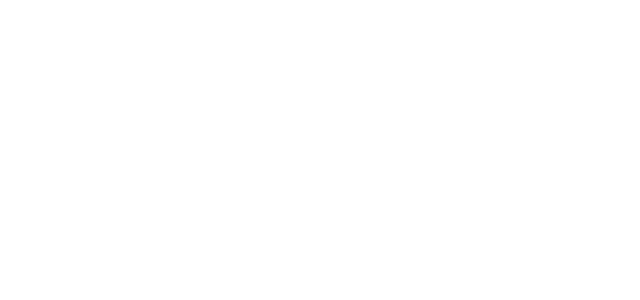
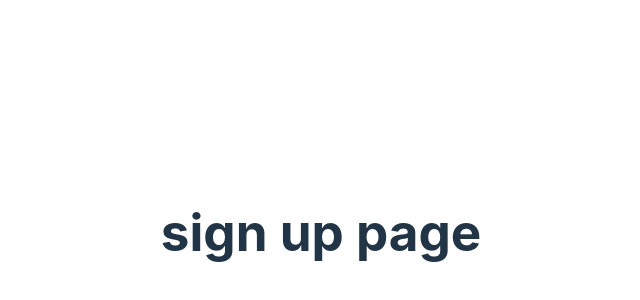
Before and after one commit to jhonis95/chat_app, a React (Vite) app: page /signup in a window 1280 px wide. Before the commit this address had no page. Shown: the part 168-468 px from the top of the page, without its empty margins (319-959 px from the left). Built offline with nearby package versions, Linux system fonts and the light colour scheme.

Commit message:
creating sing up page

```diff
--- a/src/App.tsx
+++ b/src/App.tsx
@@ -3,6 +3,7 @@
 import {   Routes,  Route, Navigate} from "react-router-dom";
 import Login from './pages/Login';
 import Home from './pages/Home';
+import SingUp from './pages/SignUp';
 interface protectRouterPros{
   children:JSX.Element,
   login:boolean
@@ -23,8 +24,9 @@
   const [login, setLogin] = useState(true)
   return (
         <Routes>
-          <Route path='/'element={<ProtedRouter login={login}><Home/></ProtedRouter>}/>
-          <Route path='/login'element={<Login />}/>
+          <Route path='/' element={<ProtedRouter login={login}><Home/></ProtedRouter>}/>
+          <Route path='/login' element={<Login />}/>
+          <Route path='/signup' element={<SingUp/>}/>
         </Routes>
   )
 }
--- a/src/pages/Login.tsx
+++ b/src/pages/Login.tsx
@@ -1,4 +1,4 @@
-
+import { Link } from "react-router-dom"
 export default function Login(){
     return(
         <>
@@ -10,7 +10,7 @@
                 <button type="submit">login</button>
 
                 <p>dont have a account</p>
-                <a href="">create a account</a>
+                <Link to="/signup">create a account</Link>
             </form>
         </>
     )
--- /dev/null
+++ b/src/pages/SignUp.tsx
@@ -0,0 +1,8 @@
+
+export default function SingUp(){
+    return(
+        <>
+            <h1>sign up page</h1>
+        </>
+    )
+}
```
